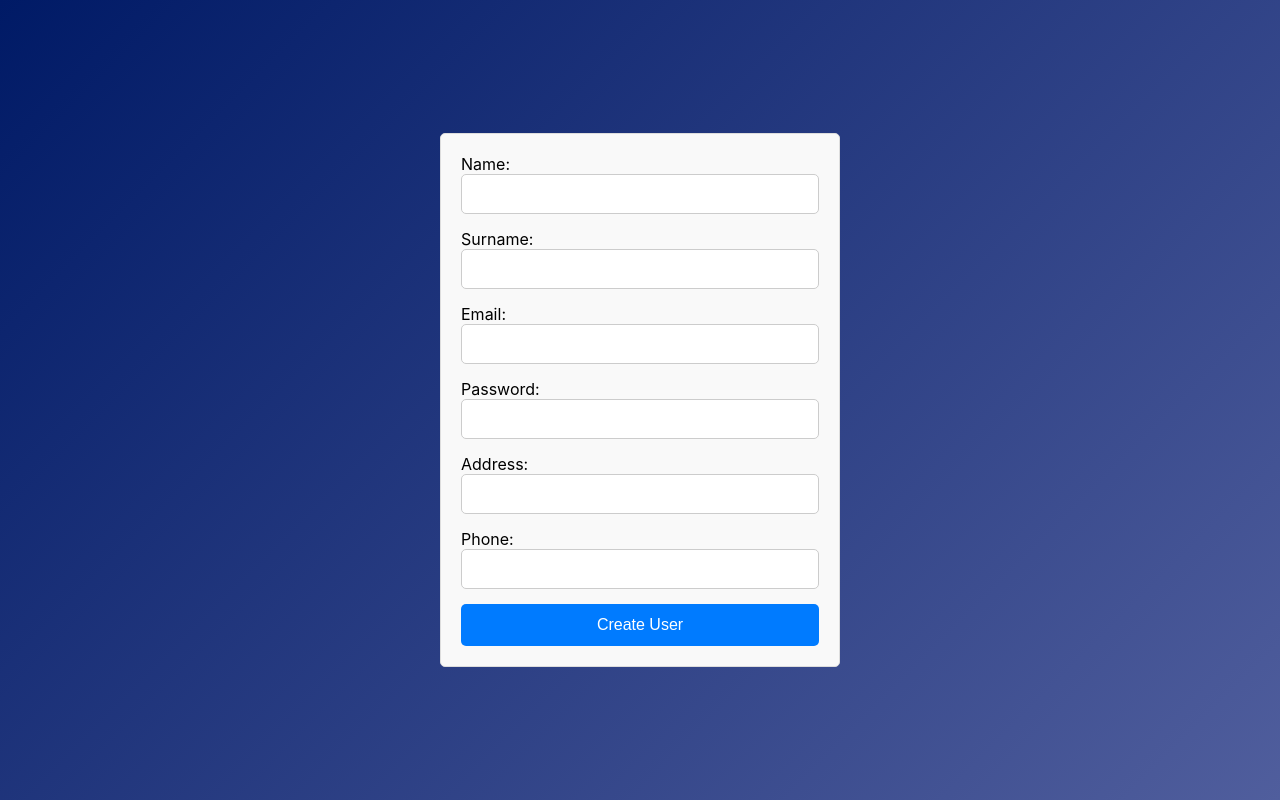
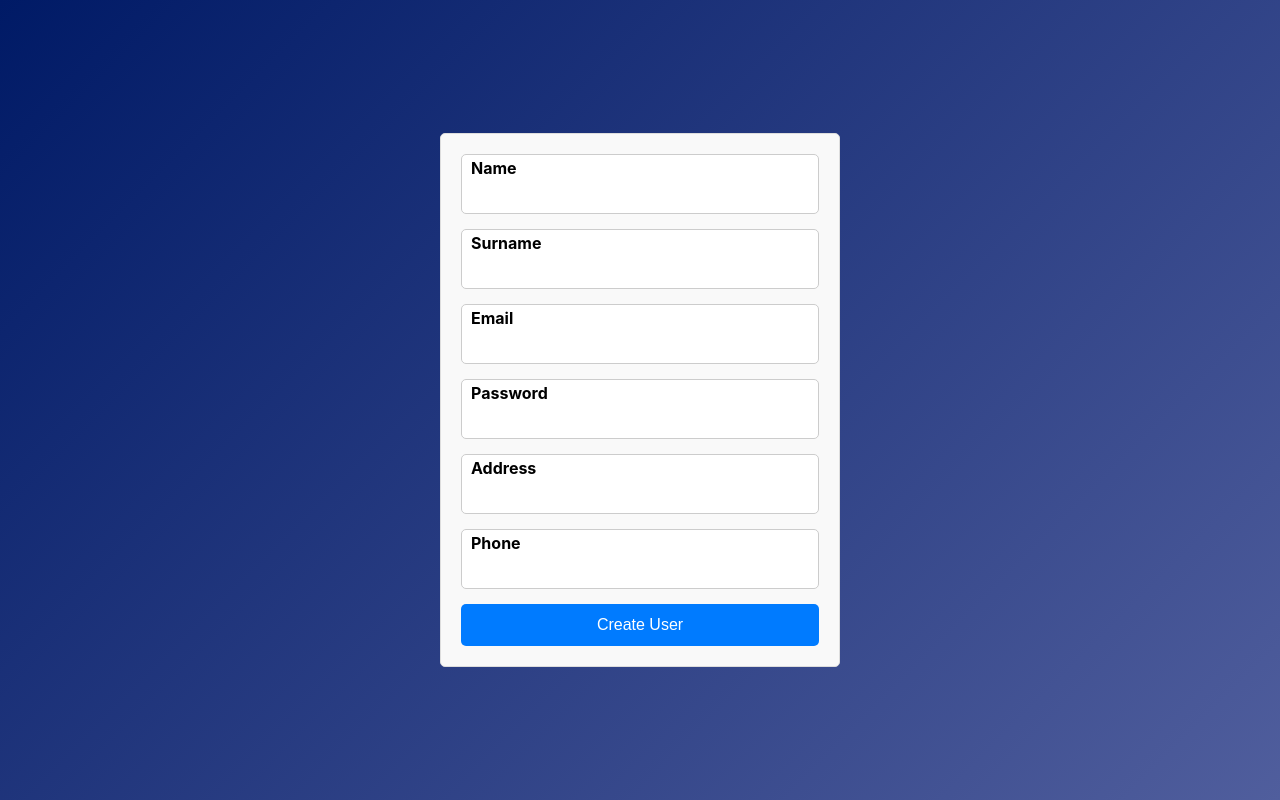
Before and after one commit to AlexQwerty73/Bank-test, a React (Create React App) app: page /create-user in a window 1280 px wide. Built offline with nearby package versions, Linux system fonts and the light colour scheme.

Commit message:
update CreateUserForm styles

```diff
--- a/src/components/CreateUserForm/CreateUserForm.jsx
+++ b/src/components/CreateUserForm/CreateUserForm.jsx
@@ -44,7 +44,6 @@ export const CreateUserForm = () => {
       <form className={styles.createForm} onSubmit={handleSubmit}>
          {Object.entries(formData).map(([fieldName, fieldValue]) => (
             <label key={fieldName} className={styles.label}>
-               {fieldName.charAt(0).toUpperCase() + fieldName.slice(1)}:
                <input
                   className={styles.input}
                   type={fieldName === 'password' ? 'password' : 'text'}
@@ -53,6 +52,7 @@ export const CreateUserForm = () => {
                   onChange={handleInputChange}
                   required
                />
+               <h3> {fieldName.charAt(0).toUpperCase() + fieldName.slice(1)} </h3>
             </label>
          ))}
          <button className={styles.button} type="submit">Create User</button>
--- a/src/components/CreateUserForm/createUserForm.module.css
+++ b/src/components/CreateUserForm/createUserForm.module.css
@@ -6,21 +6,36 @@
    border: 1px solid #ddd;
    border-radius: 5px;
 
+   position: relative;
 }
 
 .label {
    font-size: 16px;
    margin-bottom: 8px;
+
+   position: relative;
+}
+
+.label h3 {
+   font-size: 16px;
+   position: absolute;
+   left: 10px;
+   bottom: 25px;
+   z-index: 1000;
 }
 
 .input {
    width: 100%;
-   padding: 10px;
+   padding: 30px 10px 10px;
    font-size: 16px;
    margin-bottom: 15px;
+   border-radius: 5px;
    border: 1px solid #ccc;
-   border-radius: 5px;
    box-sizing: border-box;
+}
+
+.input:focus {
+   border: 1px solid green;
 }
 
 .button {
--- a/src/pages/CreateUserPage/createUserPage.module.css
+++ b/src/pages/CreateUserPage/createUserPage.module.css
@@ -8,3 +8,7 @@
    justify-content: center;
    align-items: center;
 }
+
+.hr {
+   width: 100%;
+}
```
